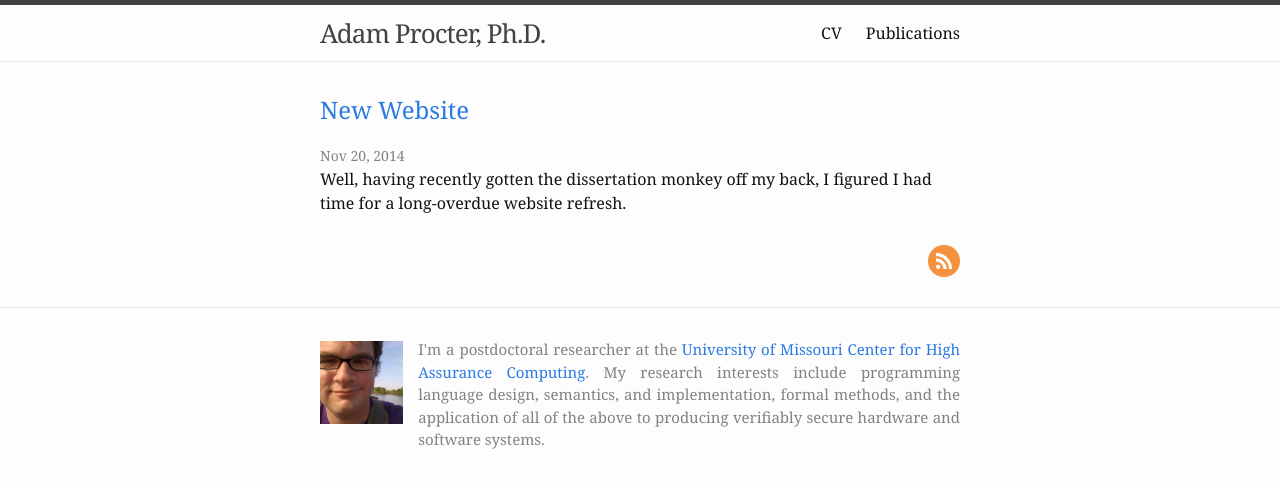
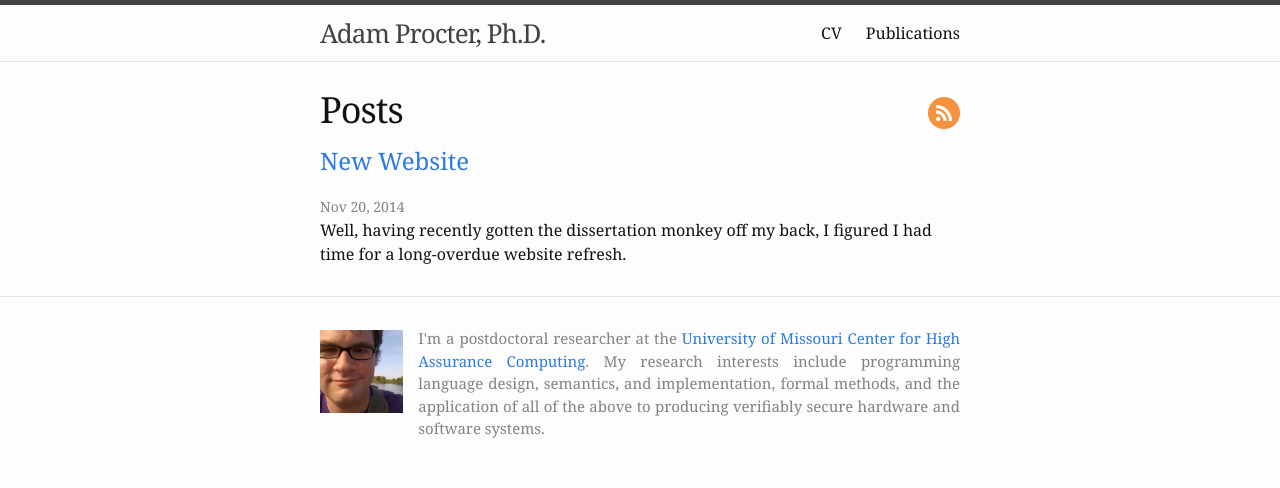
Before and after one commit to aprocter/aprocter.github.io, a Jekyll site: the page built from index.html, in a window 1280 px wide. Shown: the top 488 px of the page. Built offline with Jekyll 4.4.1, drawn with Linux system fonts in a browser that asks for light colours; nearby versions of some CDN libraries.

Commit message:
Moved feed button up top, added tracking for it

```diff
--- a/_includes/tracking.html
+++ b/_includes/tracking.html
@@ -14,6 +14,9 @@
     $('.share-link').on('click',function() {
       ga('send','event','page','share-click',$(this).attr('href'));
     });
+    $('.rss-link').on('click',function() {
+      ga('send','event','page','rss-click',$(this).attr('href'));
+    });
   });
 
 </script>
--- a/_sass/_layout.scss
+++ b/_sass/_layout.scss
@@ -286,7 +286,11 @@
   margin-bottom: 0;
 }
 
-.home, .home > :last-child {
+.home,
+.home > .post-list,
+.home > .post-list > :last-child,
+.home > .post-list > :last-child > :last-child
+{
   margin-bottom: 0;
 }
 
@@ -338,3 +342,18 @@
   //  content: '';
   //}
 }
+
+.title-wrapper .post-title {
+  text-align: left;
+  float: left;
+}
+
+.title-wrapper .rss-link {
+  text-align: right;
+  float: right;
+}
+
+.title-wrapper {
+  display: block;
+  margin-bottom: $spacing-unit / 2;
+}
--- a/index.html
+++ b/index.html
@@ -3,6 +3,11 @@ layout: default
 ---
 
 <div class="home">
+
+  <div class="title-wrapper post-title">
+    Posts
+    <a class="rss-link rss-link-blog" href="{{ "/feed.xml" | prepend: site.baseurl }}"><img src="{{ "/images/flat_web_icon_set/color/RSS.png" | prepend: site.baseurl }}"></a>
+  </div>
 
   <ul class="post-list">
     {% for post in site.posts %}
@@ -17,9 +22,4 @@ layout: default
       </li>
     {% endfor %}
   </ul>
-
-   <ul class="share-buttons">
-      <li><a class="rss-link-blog" href="{{ "/feed.xml" | prepend: site.baseurl }}"><img src="{{ "/images/flat_web_icon_set/color/RSS.png" | prepend: site.baseurl }}"></a></li>
-   </ul>
-
 </div>
```
Also changed, not shown: publications.html (+4 -5 lines).
